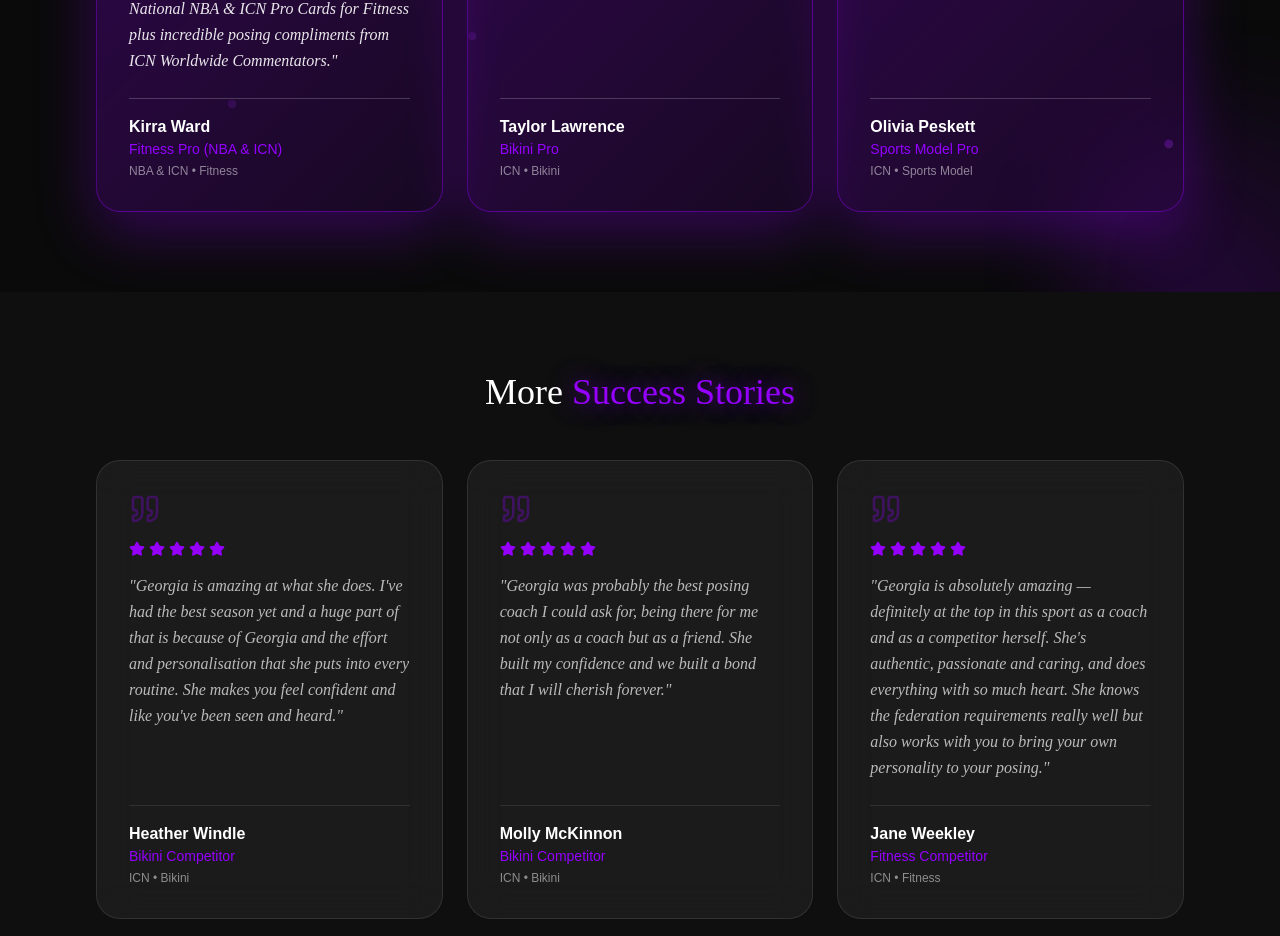
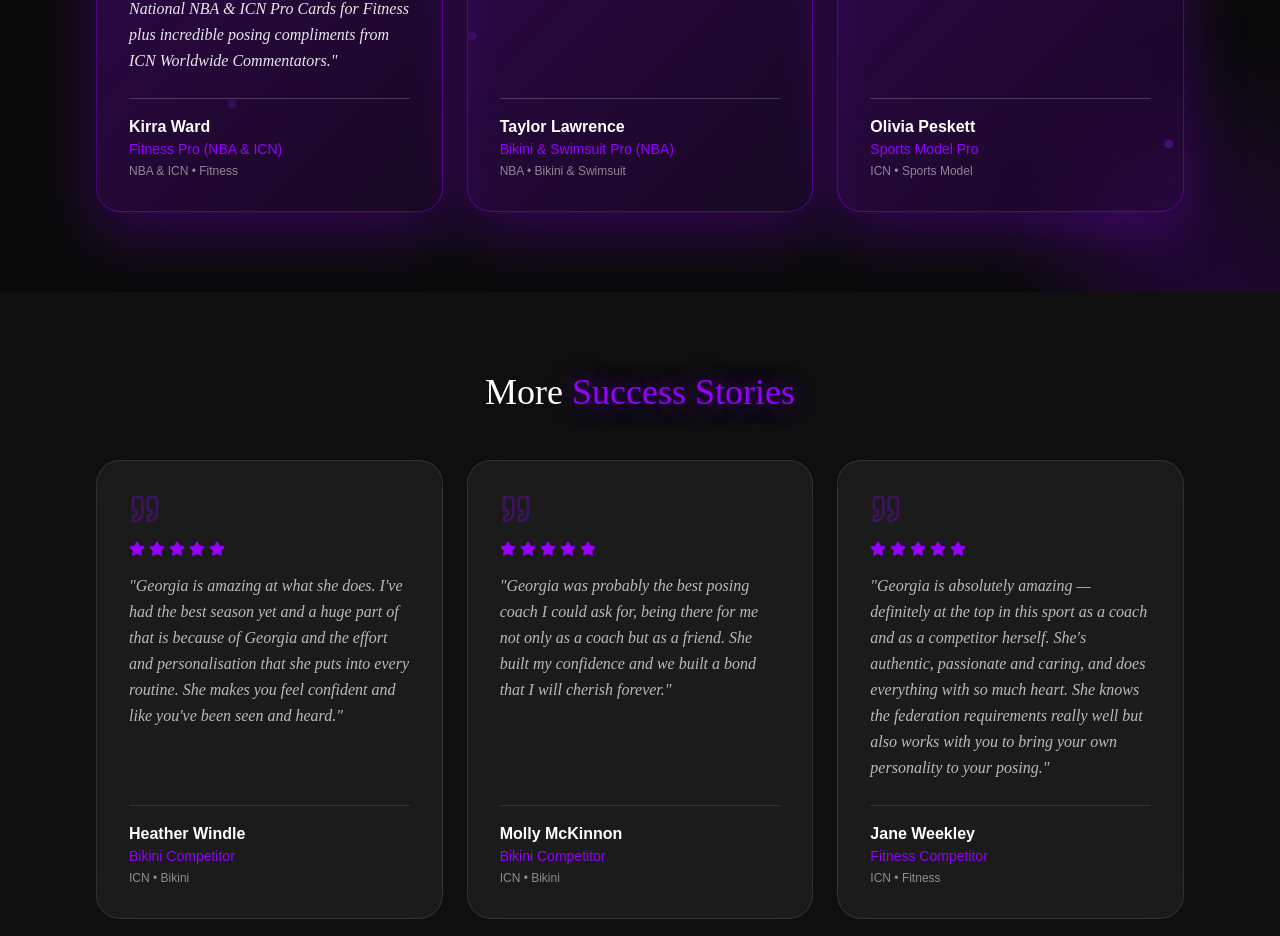
Before and after one commit to Georgiav96/personalised-posing-website, a React (Vite) app: page /personalised-posing-website/testimonials in a window 1280 px wide. Shown: the part 920-1856 px from the top of the page. Built offline with nearby package versions, Linux system fonts and the light colour scheme.

Commit message:
Update Taylor Lawrence title - NBA Bikini & Swimsuit Pro

```diff
--- a/src/pages/Home.jsx
+++ b/src/pages/Home.jsx
@@ -233,7 +233,7 @@ const testimonials = [
   {
     quote: "She has become a sister, an icon, a mentor and a role model to me. Everything is so special and personalised. She helped me see my potential and always wants the best for her clients.",
     name: 'Taylor Lawrence',
-    title: 'Bikini Pro',
+    title: 'Bikini & Swimsuit Pro (NBA)',
     image: `${import.meta.env.BASE_URL}images/testimonial-taylor.jpg`,
   },
   {
--- a/src/pages/Testimonials.jsx
+++ b/src/pages/Testimonials.jsx
@@ -77,9 +77,9 @@ const testimonials = [
   {
     quote: "She has become a sister, an icon, a mentor and a role model to me. Everything is so special and personalised to the individual and their needs. She helped me see my potential and always wants the best for her clients. Couldn't recommend a more beautiful soul and business.",
     name: 'Taylor Lawrence',
-    title: 'Bikini Pro',
-    federation: 'ICN',
-    category: 'Bikini',
+    title: 'Bikini & Swimsuit Pro (NBA)',
+    federation: 'NBA',
+    category: 'Bikini & Swimsuit',
     featured: true,
   },
   {
```
